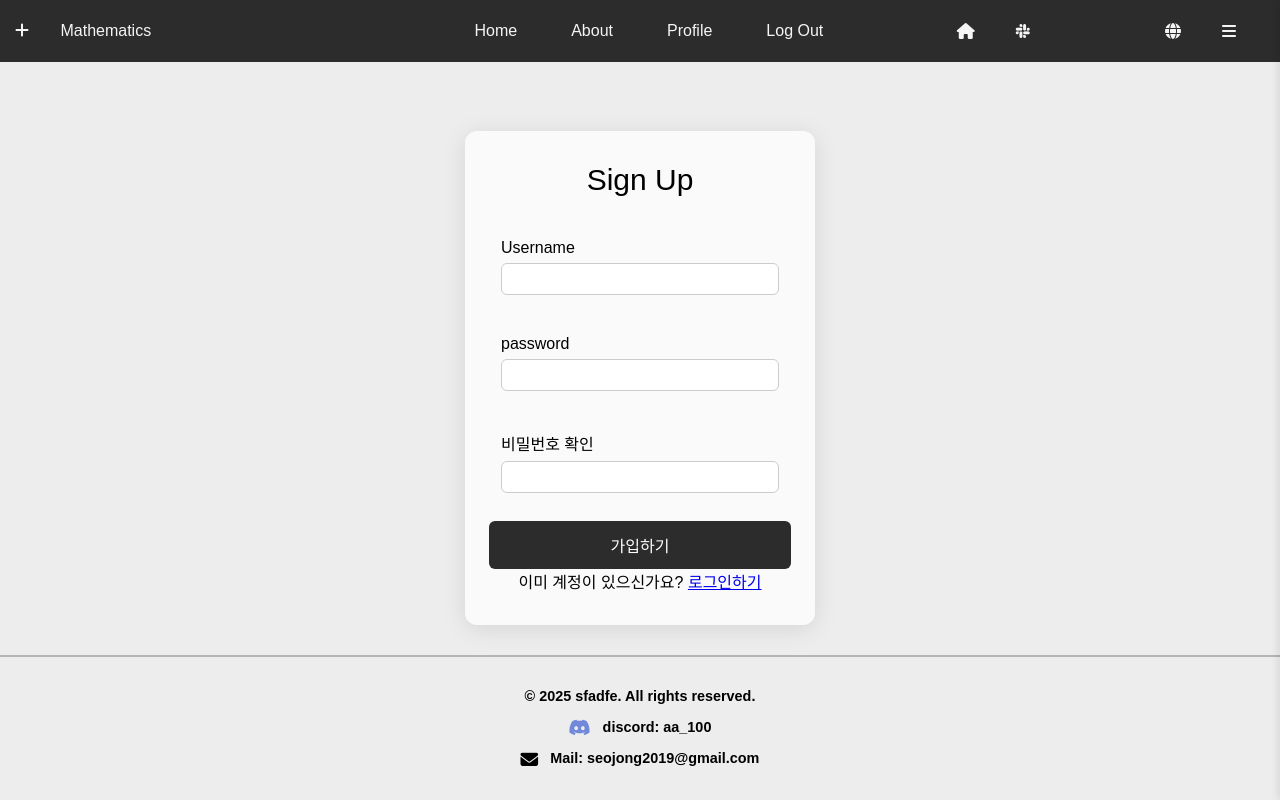
After one commit to sfadfe/cos, a FastAPI app: template templates/signup.html in a window 1280 px wide. The commit adds this page. Run offline with FastAPI, Linux system fonts and the light colour scheme; the template is opened without the code that fills it: most values are stand-ins (such as "Sample title", 1, 10 or a date in 2020); parts of the project's set-up code (start-up, migrations or seed data) failed here and were passed over.

Commit message:
username을 html에 띄움

```diff
--- a/app.py
+++ b/app.py
@@ -1,23 +1,81 @@
 from fastapi import FastAPI, Request
 from fastapi.templating import Jinja2Templates
 from fastapi.staticfiles import StaticFiles
-from routers import auth
+from routers import auth, admin
+from models.user import Base
+from config.db import engine
+from fastapi.responses import RedirectResponse
+from services.jwt_service import create_access_token
+from config.db import SessionLocal
+from schemas.user import UserLogin
+from services.auth_service import login_user
+from services.jwt_service import verify_access_token
 
 app = FastAPI()
-
-app.include_router(auth.router, prefix="/auth", tags=["auth"])
 
 templates = Jinja2Templates(directory="templates")
 app.mount("/static", StaticFiles(directory="static"), name="static")
 
+Base.metadata.create_all(bind=engine)
+
+app.include_router(auth.router, prefix="/auth", tags=["auth"])
+app.include_router(admin.router, prefix="/admin", tags=["admin"])
+
 @app.get("/")
 async def home(request: Request):
-    return templates.TemplateResponse("index.html", {"request": request})
+    access_token = request.cookies.get("access_token")
+    context = {"request": request, "user": None, "username": None}
+
+    if access_token:
+        try:
+            user_data = verify_access_token(access_token)
+            context["user"] = user_data
+            context["username"] = user_data.username
+        except Exception:
+            response = RedirectResponse("/", status_code=302)
+            response.delete_cookie("access_token")
+            return response
+
+    return templates.TemplateResponse("index.html", context)
 
 @app.get("/about")
 async def about(request: Request):
-    return templates.TemplateResponse("about.html", {"request": request})
+    access_token = request.cookies.get("access_token")
+    context = {"request": request, "user": None, "username": None}
+    if access_token:
+        try:
+            user_data = verify_access_token(access_token)
+            context["user"] = user_data
+            context["username"] = user_data.username
+        except Exception:
+            response = RedirectResponse("/", status_code=302)
+            response.delete_cookie("access_token")
+            return response
+    return templates.TemplateResponse("about.html", context)
 
-@app.get("/login")
-async def login(request: Request):
-    return templates.TemplateResponse("login.html", {"request": request})
+@app.get("/auth/signin")
+async def signin(request: Request):
+    return templates.TemplateResponse("signin.html", {"request": request})
+
+@app.post("/auth/signin")
+async def signin_post(request: Request):
+    data = await request.json()
+    username = data.get("username")
+    password = data.get("password")
+
+    db = SessionLocal()
+    user = login_user(UserLogin(username=username, password=password), db)
+
+    access_token = create_access_token(
+        user_id=str(user.id),
+        username=user.username,
+        is_admin=user.is_admin
+    )
+
+    response = RedirectResponse("/", status_code=302)
+    response.set_cookie(key="access_token", value=access_token, httponly=True)
+    return response
+
+@app.get("/users")
+async def admin_dashboard(request: Request):
+    return templates.TemplateResponse("admin.html", {"request": request})
--- a/static/base.css
+++ b/static/base.css
@@ -17,6 +17,7 @@
   top: 0;
   width: 100%;
   border-bottom: 2.3x solid var(--bar-footer-border-color);
+  flex-wrap: wrap;
 }
 
 .content-wrapper {
@@ -33,7 +34,7 @@
 
 .aa {
   text-decoration: none;
-  padding: 8px 40px;
+  padding: 8px 27px;
   color: var(--icons-menu-color);
 }
 
--- /dev/null
+++ b/static/signup.css
@@ -0,0 +1,88 @@
+:root{
+    --icons-menu-color: #f5f5f5;
+    --navbar-bg-color: #2c2c2c;
+    --footer-bg-color: #f5f5f5;
+    --footer-text-color: #000000;
+    --bar-footer-border-color: #b8b4b4;
+}
+
+body {
+    font-family: Arial, sans-serif;
+    background-color: #e0e0e093;
+    margin: 0;
+    padding-top: 60px;
+}
+
+* {
+    box-sizing: border-box;
+}
+
+.signup-form-wrapper {
+    display: flex;
+    align-items: center;
+    justify-content: center;
+    min-height: calc(100vh - 285px);
+    margin-bottom: 20px;
+}
+
+.signup-form {
+    background: #fafafa;
+    padding: 32px 24px;
+    border-radius: 12px;
+    box-shadow: 0 4px 24px rgba(0,0,0,0.1);
+    width: 350px;
+    text-align: center;
+}
+
+.ddd {
+ color: #000000;
+ font-size: 30px;
+ margin-bottom: 30px;
+}
+
+.form-group {
+    width: 100%;
+    padding: 12px;
+    margin-bottom: 16px;
+    font-size: 16px;
+    text-align: left;
+}
+
+.form-group label {
+    display: block;
+    margin-bottom: 6px;
+    font-weight: 500;
+
+}
+
+.signup-form button {
+    color: #ffffff;
+    width: 100%;
+    padding: 12px;
+    background-color: #2c2c2c;
+    border: none;
+    border-radius: 6px;
+    font-size: 16px;
+    cursor: pointer;
+}
+
+.signup-form input {
+    width: 100%;
+    padding: 6px 12px;
+    border: 1px solid #ccc;
+    border-radius: 6px;
+    font-size: 16px;
+}
+
+@media (max-width: 600px) {
+    .login-form-wrapper {
+        min-height: calc(100vh - 120px);
+    }
+    .login-form {
+        width: 95vw;
+        padding: 16px 4vw;
+    }
+    .ddd {
+        font-size: 22px;
+    }
+}
--- a/static/style.css
+++ b/static/style.css
@@ -4,6 +4,8 @@
     --footer-bg-color: #f5f5f5;
     --footer-text-color: #ffffff;
     --bar-footer-border-color: #444444;
+    --animate-duration: 10ms;
+    --animate-delay: 50ms;
 }
 
 body {
@@ -24,4 +26,6 @@ h1 {
     min-height: 100vh;
     justify-content: center;
     text-align: center;
+    animation-duration: var(--animate-duration);
+    animation-delay: var(--animate-delay);
 }
--- a/templates/base.html
+++ b/templates/base.html
@@ -10,6 +10,14 @@
   {% block extra_css %}{% endblock %}
 </head>
 <body>
+  <div id="sidebar" class="sidebar">
+  <button onclick="closeSidebar()" style="float:right;">닫기</button>
+  <h3>메뉴</h3>
+  <ul>
+    <li><i class="fa-solid fa-user"></i><span id = 'side-bar-username' >aaa</span></li>
+    <li><i class="fa-solid fa-house"></i><a href="/"> Home</a></li>
+  </ul>
+</div>
   <nav class="navbar">
     <div class="logo">
       <i class="fa-solid fa-plus"></i>
@@ -18,9 +26,13 @@
     <ul class="navmenu">
       <li><a class="aa" href="/">Home</a></li>
       <li><a class="aa" href="/about">About</a></li>
-      <li><a class="aa" href="/login">Sign In</a></li>
-      <li><a class="aa" href="/signin">Sign Up</a></li>
-      <li><a class="aa" href="/logout">Logout</a></li>
+      {% if username %}
+      <li><a class="aa" href="/auth/profile">Profile</a></li>
+      <li><a class="aa" href="/auth/logout">Log Out</a></li>
+      {% else %}
+      <li><a class="aa" href="/auth/signin">Sign In</a></li>
+      <li><a class="aa" href="/auth/signup">Sign Up</a></li>
+      {% endif %}
     </ul>
     <ul class="navbar__icons">
       <li><i class="fa-solid fa-house" onclick="window.location.href = '/'"></i></li>
@@ -28,7 +40,7 @@
     </ul>
     <ul class="navbar__icons">
       <li><i class="fa-solid fa-globe"></i></li>
-      <li><i class="fab fa-google"></i></li>
+      <li><i class="fa-solid fa-bars"></i></li>
     </ul>
   </nav>
   <div class="content-wrapper">
@@ -40,4 +52,27 @@
     <p><i class="fa-solid fa-envelope"></i> Mail: seojong2019@gmail.com</p>
   </footer>
 </body>
-</html>
+<script>
+function openSidebar() {
+  var username = '{{ username }}';
+  if (username && username !== 'None' && username !== '') {
+    document.getElementById('sidebar').classList.add('open');
+    document.getElementById('side-bar-username').innerText = username;
+  }
+}
+function closeSidebar() {
+  document.getElementById('sidebar').classList.remove('open');
+}
+
+document.addEventListener('click', function(event) {
+  const sidebar = document.getElementById('sidebar');
+  const barsIcon = document.querySelector('.fa-bars');
+  if (sidebar.classList.contains('open') &&
+      !sidebar.contains(event.target) &&
+      !barsIcon.contains(event.target)) {
+    closeSidebar();
+  }
+});
+
+document.querySelector('.fa-bars').onclick = openSidebar;
+</script>
--- /dev/null
+++ b/templates/signup.html
@@ -0,0 +1,70 @@
+{% extends "base.html" %}
+{% block title %}Sign Up{% endblock %}
+{% block extra_css %}
+    <link rel="stylesheet" href="/static/signup.css">
+    <link rel="stylesheet" href="/static/css/all.min.css">
+{% endblock %}
+
+{% block content %}
+<div class="signup-form-wrapper">
+    <div class="signup-form">
+        <div class='ddd'>Sign Up</div>
+        <form id="signup-form" method="post">
+            <div class="form-group">
+                <label for="username">Username</label>
+                <input type="text" id="username" name="username" required>
+            </div>
+            <div class="form-group">
+                <label for="password">password</label>
+                <input type="password" id="password" name="password" required>
+            </div>
+            <div class="form-group">
+                <label for="password2">비밀번호 확인</label>
+                <input type="password" id="password2" name="password2" required>
+            </div>
+            <button type="submit">가입하기</button>
+        </form>
+        <div id="signup-message"></div>
+        <div class="login-link">
+            이미 계정이 있으신가요? <a href="/signin">로그인하기</a>
+        </div>
+    </div>
+</div>
+
+<script>
+document.getElementById('signup-form').onsubmit = async function(e) {
+    e.preventDefault();
+
+    const form = e.target;
+    if (form.password.value !== form.password2.value) {
+        document.getElementById('signup-message').textContent = "비밀번호가 일치하지 않습니다.";
+        return;
+    }
+
+    const data = {
+        username: form.username.value,
+        email: form.email.value,
+        password: form.password.value
+    };
+
+    try {
+        const res = await fetch('/auth/signup', {
+            method: 'POST',
+            headers: {'Content-Type': 'application/json'},
+            body: JSON.stringify(data)
+        });
+
+        const msg = document.getElementById('signup-message');
+        if (res.ok) {
+            msg.textContent = "회원가입이 완료되었습니다.";
+            window.location.href = "/";  // 홈페이지로 리다이렉트
+        } else {
+            const err = await res.json();
+            msg.textContent = err.detail || "회원가입에 실패했습니다.";
+        }
+    } catch (error) {
+        document.getElementById('signup-message').textContent = "서버 오류가 발생했습니다.";
+    }
+};
+</script>
+{% endblock %}
```
Also changed, not shown: other parts of static/base.css (+61 -0 lines), routers/admin.py (added, +26 -0 lines), routers/auth.py (+26 -18 lines), services/jwt_service.py (+7 -2 lines), static/login.css (deleted, +0 -71 lines), static/profile.css (added, +26 -0 lines), static/signin.css (added, +88 -0 lines), templates/admin.html (added, +11 -0 lines), templates/index.html (+5 -12 lines), templates/login.html (deleted, +0 -44 lines), templates/profile.html (added, +16 -0 lines), templates/signin.html (added, +49 -0 lines), sql_app.db.
